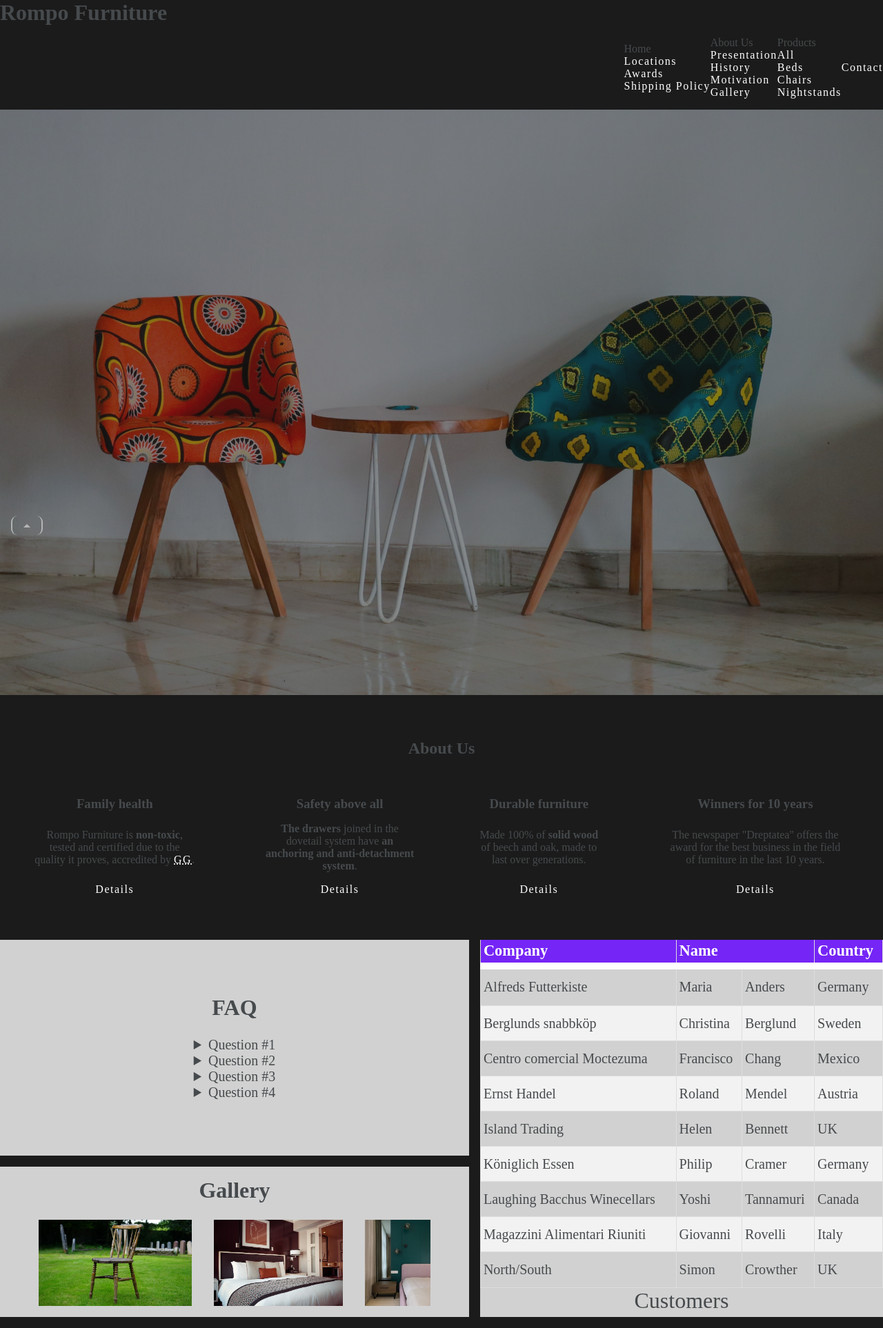
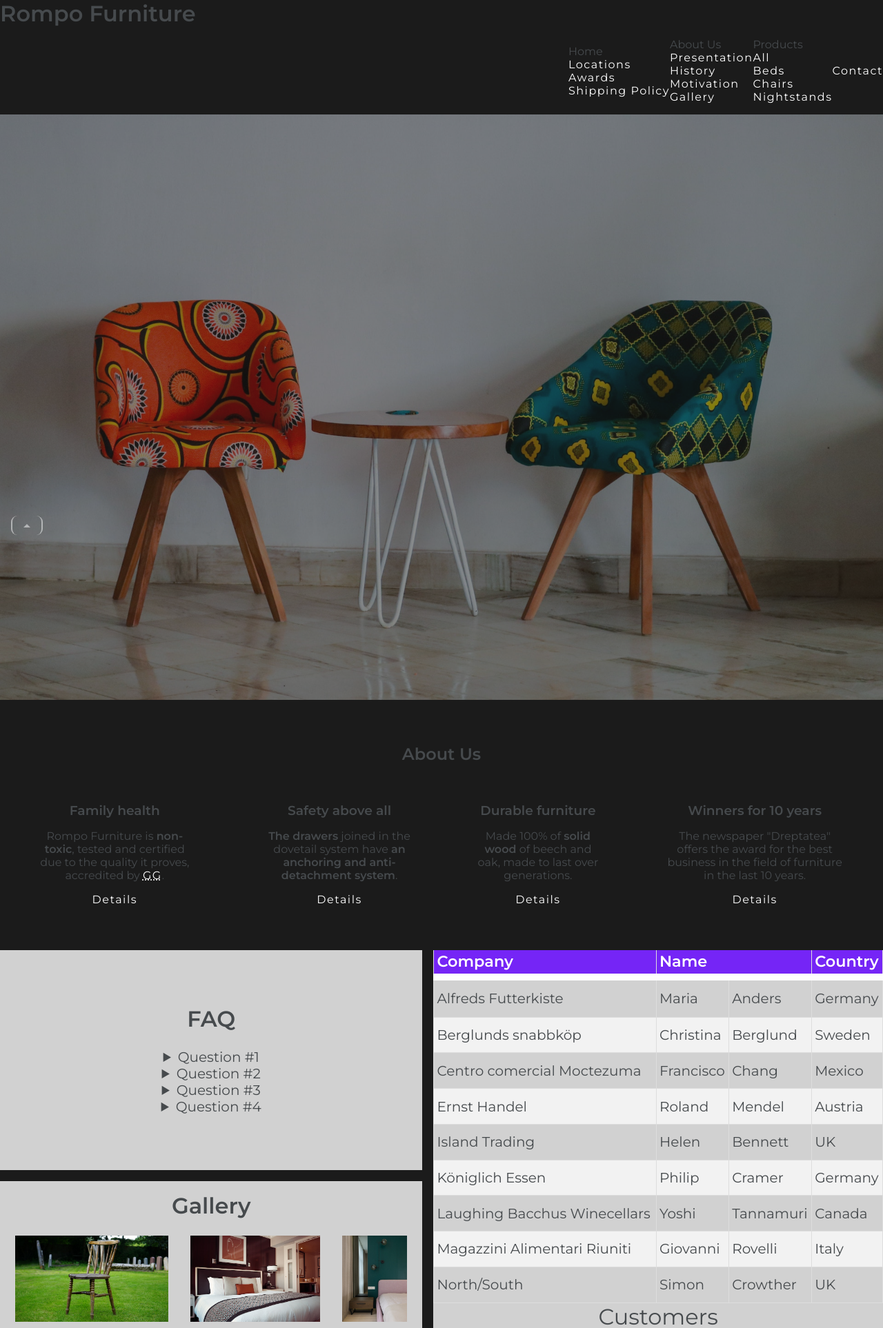
Before and after one commit to DumitracheFlorentin/furniture-website, a web app: file index.html in a window 1280 px wide. Shown: the top 1926 px of the page at 69% size. Run offline with its HTML, style and script files only (its server is not run), Linux system fonts and the light colour scheme.

Commit message:
added font-family

```diff
--- a/resurse/css/layout.css
+++ b/resurse/css/layout.css
@@ -1,5 +1,5 @@
 
-/* import files */
+/* files */
 @import './components/landing.css';
 @import './components/cards.css';
 @import './components/grids.css';
@@ -11,6 +11,9 @@
 @import './components/collections.css';
 @import './components/faq.css';
 @import './components/gallery.css';
+
+/* fonts */
+@import url('https://fonts.googleapis.com/css2?family=Montserrat:wght@300;400;500;600&display=swap');
 
 /* reset margin and padding for all elements from project */
 * {
@@ -30,6 +33,9 @@ body {
   /* style */
   background-color: var(--background);
   color:var(--text-gray);
+
+  /* font */
+  font-family: 'Montserrat', sans-serif;
 }
 
 /* general settings */
```
